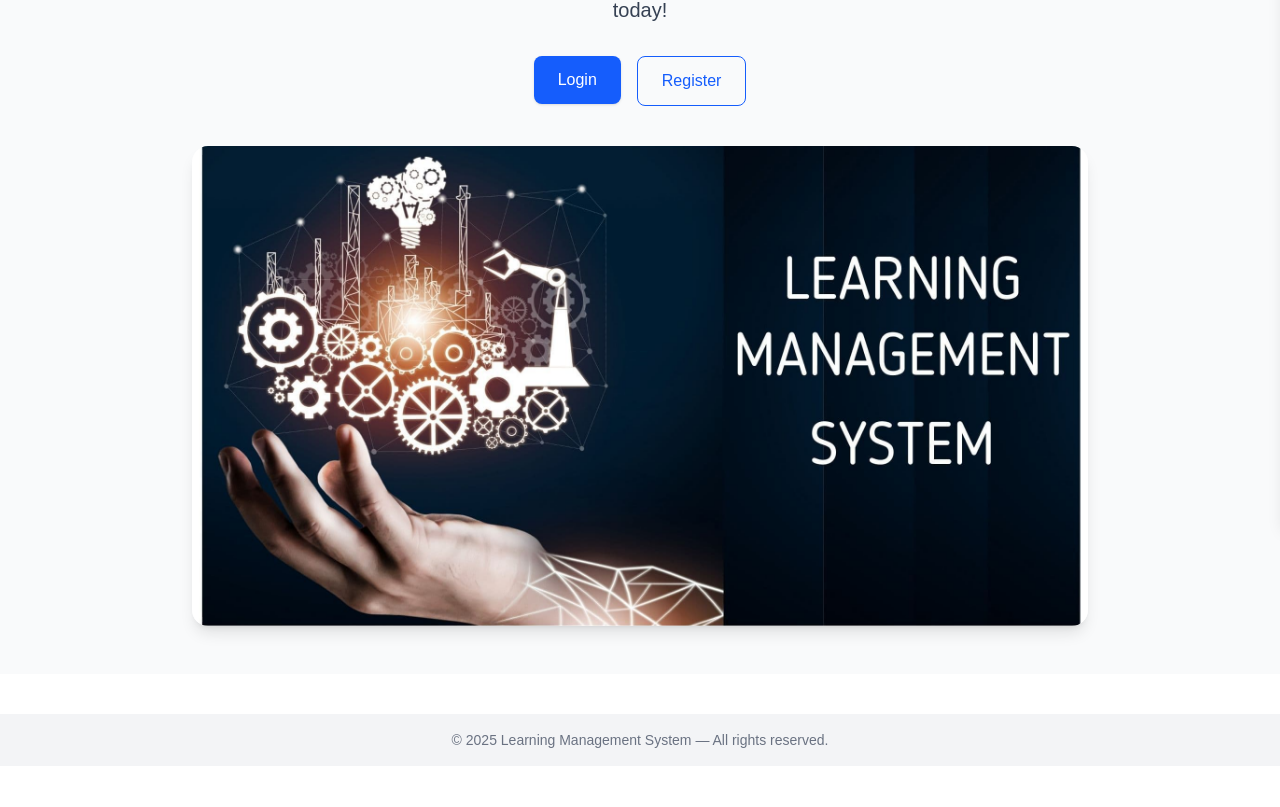
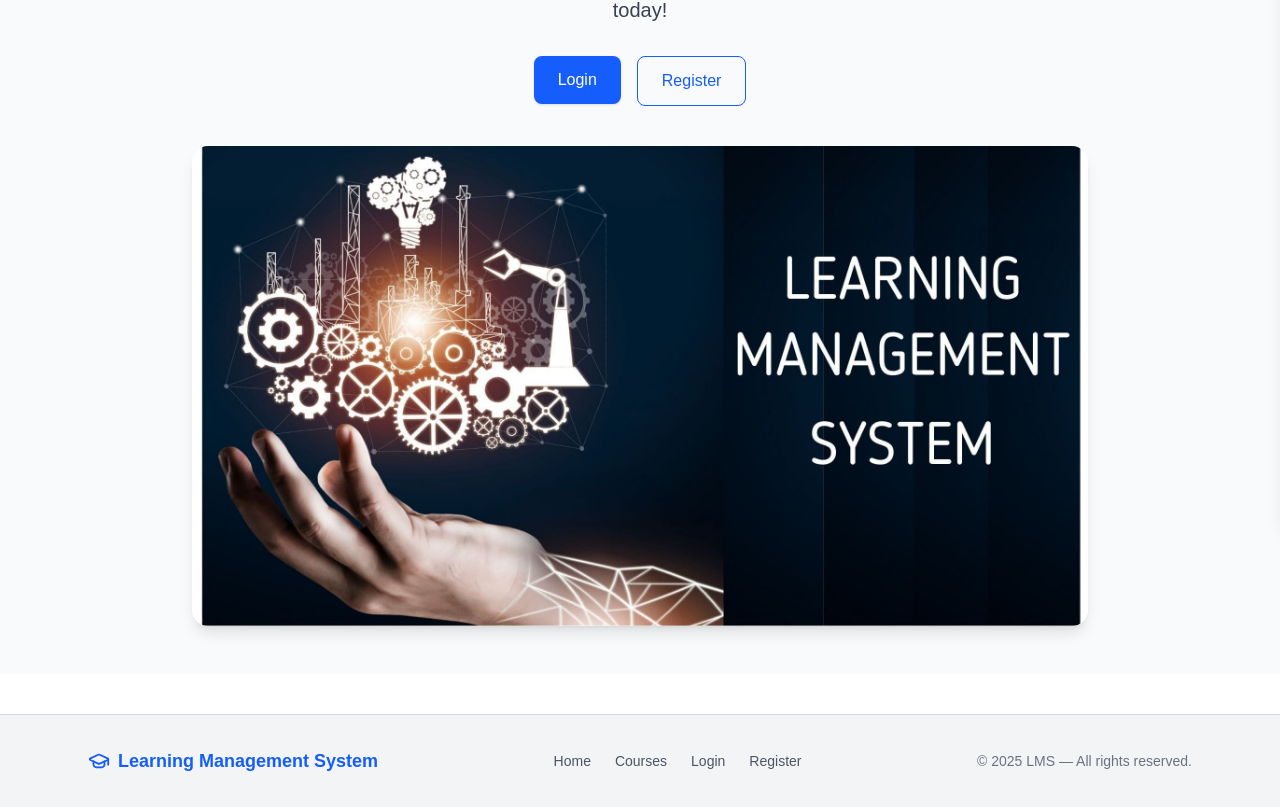
Before and after one commit to baqar-abbas/learning-management-system-lms-pern-stack, a Next.js app in the folder frontend/: page / in a window 1280 px wide. Shown: the part 276-1083 px from the top of the page. Before the commit the page ends 1042 px from the top, so only its background shows below. Built offline with nearby package versions, Linux system fonts and the light colour scheme; no server answers.

Commit message:
Enhance Footer component

```diff
--- a/frontend/src/components/Footer.jsx
+++ b/frontend/src/components/Footer.jsx
@@ -1,10 +1,50 @@
+"use client";
+import Link from "next/link";
+import { GraduationCap } from "lucide-react";
+
 export default function Footer() {
   return (
-    <footer className="bg-gray-100 dark:bg-gray-800 text-center py-4 mt-10">
-      <p className="text-sm text-gray-500 dark:text-gray-400">
-        © {new Date().getFullYear()} Learning Management System — All rights
-        reserved.
-      </p>
+    <footer className="bg-gray-100 dark:bg-gray-200 border-t border-gray-300 dark:border-gray-800 mt-10">
+      <div className="max-w-6xl mx-auto px-6 py-8 flex flex-col sm:flex-row items-center justify-between gap-4 text-center sm:text-left">
+        {/* Left: Brand / Logo */}
+        <div className="flex items-center gap-2 text-blue-600 font-semibold text-lg">
+          <GraduationCap size={22} />
+          <span>Learning Management System</span>
+        </div>
+
+        {/* Center: Navigation Links */}
+        <nav className="flex flex-wrap justify-center gap-6 text-sm text-gray-600 dark:text-gray-400">
+          <Link
+            href="/"
+            className="hover:text-blue-600 dark:hover:text-blue-400 transition"
+          >
+            Home
+          </Link>
+          <Link
+            href="/courses"
+            className="hover:text-blue-600 dark:hover:text-blue-400 transition"
+          >
+            Courses
+          </Link>
+          <Link
+            href="/login"
+            className="hover:text-blue-600 dark:hover:text-blue-400 transition"
+          >
+            Login
+          </Link>
+          <Link
+            href="/register"
+            className="hover:text-blue-600 dark:hover:text-blue-400 transition"
+          >
+            Register
+          </Link>
+        </nav>
+
+        {/* Right: Copyright */}
+        <p className="text-sm text-gray-500 dark:text-gray-400">
+          © {new Date().getFullYear()} LMS — All rights reserved.
+        </p>
+      </div>
     </footer>
   );
 }
```
